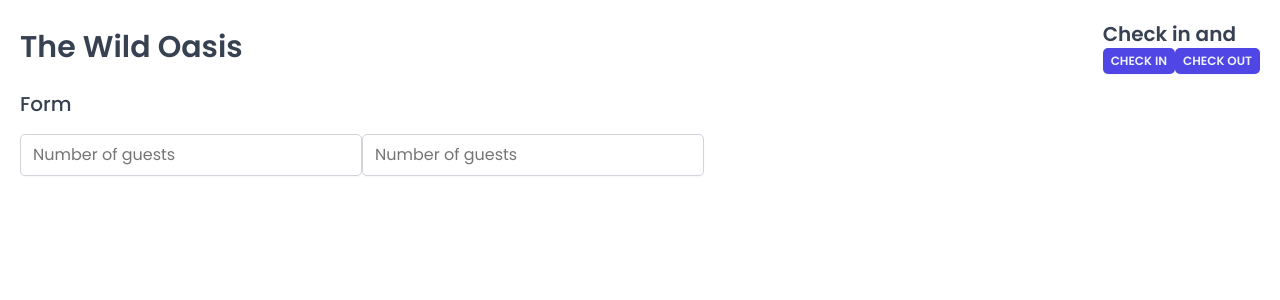
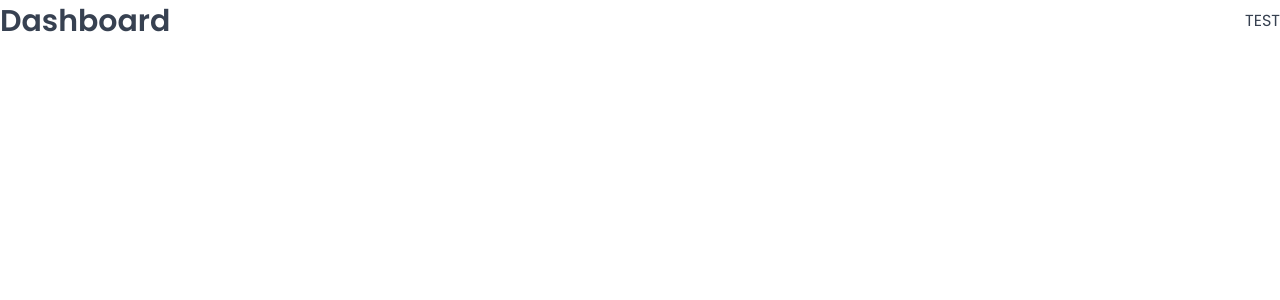
Before and after one commit to marcosmanto/the-wild-oasis, a React (Vite) app: page /dashboard in a window 1280 px wide. Shown: the top 300 px of the page. Built offline with nearby package versions, Linux system fonts and the light colour scheme; a web font is replaced by a local one.

Commit message:
setting up pages and routes

```diff
--- a/src/App.jsx
+++ b/src/App.jsx
@@ -1,46 +1,32 @@
+import Account from '@/pages/Account'
+import Bookings from '@/pages/Bookings'
+import Cabins from '@/pages/Cabins'
+import Dashboard from '@/pages/Dashboard'
+import Login from '@/pages/Login'
+import PageNotFound from '@/pages/PageNotFound'
+import Settings from '@/pages/Settings'
+import NewUsers from '@/pages/Users'
 import GlobalStyles from '@/styles/GlobalStyles'
-import Button from '@/ui/Button'
-import Heading from '@/ui/Heading'
-import Input from '@/ui/Input'
-import Row from '@/ui/Row'
-import styled from 'styled-components'
-
-const StyledApp = styled.main`
-  padding: 20px;
-`
+import { BrowserRouter, Navigate, Route, Routes } from 'react-router-dom'
 
 function App() {
   return (
-    <div>
+    <>
       <GlobalStyles />
-      <StyledApp>
-        <Row>
-          <Row type="horizontal">
-            <Heading as="h1">The Wild Oasis</Heading>
-
-            <div>
-              <Heading as="h2">
-                Check in and <output></output>
-              </Heading>
-              <Button size="small" onClick={() => alert('Check in')}>
-                Check in
-              </Button>
-              <Button size="small" onClick={() => alert('Check out')}>
-                Check out
-              </Button>
-            </div>
-          </Row>
-
-          <Row>
-            <Heading as="h3">Form</Heading>
-            <form>
-              <Input type="number" placeholder="Number of guests" />
-              <Input type="number" placeholder="Number of guests" />
-            </form>
-          </Row>
-        </Row>
-      </StyledApp>
-    </div>
+      <BrowserRouter>
+        <Routes>
+          <Route index element={<Navigate to="/dashboard" replace />} />
+          <Route path="/dashboard" element={<Dashboard />} />
+          <Route path="/bookings" element={<Bookings />} />
+          <Route path="/cabins" element={<Cabins />} />
+          <Route path="/users" element={<NewUsers />} />
+          <Route path="/settings" element={<Settings />} />
+          <Route path="/account" element={<Account />} />
+          <Route path="/login" element={<Login />} />
+          <Route path="*" element={<PageNotFound />} />
+        </Routes>
+      </BrowserRouter>
+    </>
   )
 }
 
```
Also changed, not shown: src/pages/Dashboard.jsx (+4 -4 lines).
